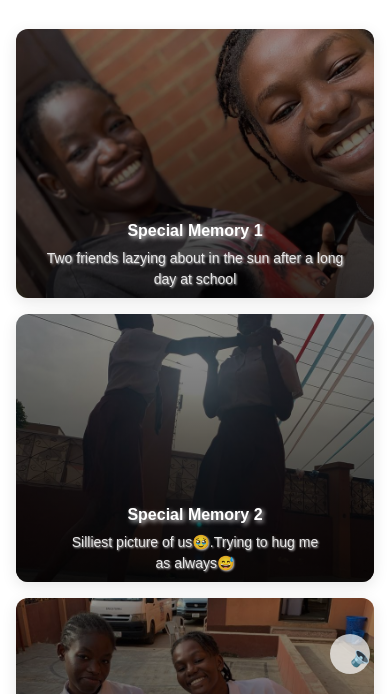
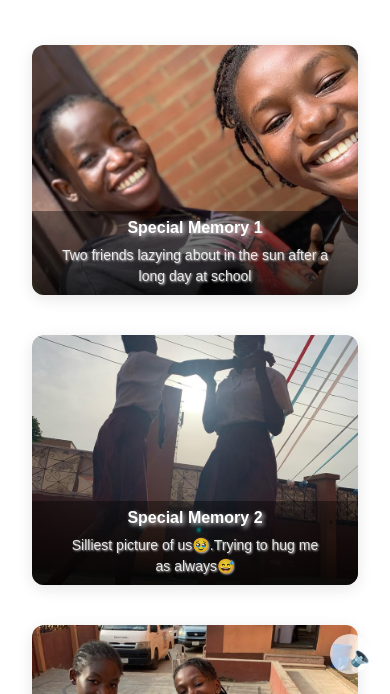
Before and after one commit to AkoredeAzeez/Nifemi, a plain HTML site: page src/pages/memories.html in a window 390 px wide. Shown: the part 150-844 px from the top of the page. Drawn offline with Linux system fonts and the light colour scheme; a script that the page names is missing.

Commit message:
Update style.css

```diff
--- a/src/css/style.css
+++ b/src/css/style.css
@@ -243,18 +243,20 @@ button:hover {
 
 .memory-grid {
     display: grid;
-    grid-template-columns: repeat(auto-fit, minmax(min(100%, 300px), 1fr));
-    gap: clamp(1rem, 3vw, 2rem);
+    grid-template-columns: repeat(auto-fit, minmax(280px, 1fr));
+    gap: 2rem;
     width: 100%;
+    padding: 1rem;
 }
 
 .memory-item {
     position: relative;
     width: 100%;
-    aspect-ratio: 1;
+    height: 300px; /* Fixed height instead of aspect-ratio */
     border-radius: 12px;
     overflow: hidden;
     box-shadow: 0 4px 15px rgba(0, 0, 0, 0.1);
+    margin-bottom: 1rem; /* Add space between items */
 }
 
 .memory-image {
@@ -318,6 +320,7 @@ button:hover {
     margin: 0 auto;
     padding: 2rem;
     text-align: left;
+    font-size: 1.1rem;
 }
 
 .letter {
@@ -427,7 +430,21 @@ p {
 
     .memory-grid {
         grid-template-columns: 1fr;
-        gap: 1rem;
+        gap: 1.5rem;
+    }
+
+    .memory-item {
+        height: 250px; /* Slightly smaller on mobile */
+    }
+
+    .memory-overlay {
+        opacity: 1;
+        transform: translateY(0);
+        background: linear-gradient(
+            to top,
+            rgba(0, 0, 0, 0.8),
+            rgba(0, 0, 0, 0.4)
+        );
     }
 
     .landing-container,
@@ -438,6 +455,12 @@ p {
         margin: 0;
         border-radius: 0;
         width: 100%;
+    }
+
+    .letter-container {
+        padding: 1rem;
+        font-size: 1rem;
+        line-height: 1.6;
     }
 }
 
@@ -533,29 +556,21 @@ p {
 @media (max-width: 768px) {
     .memory-grid {
         grid-template-columns: 1fr;
-        gap: 1rem;
+        gap: 1.5rem;
     }
 
     .memory-item {
-        aspect-ratio: 4/3;
+        height: 250px; /* Slightly smaller on mobile */
     }
 
     .memory-overlay {
+        opacity: 1;
         transform: translateY(0);
         background: linear-gradient(
             to top,
             rgba(0, 0, 0, 0.8),
             rgba(0, 0, 0, 0.4)
         );
-        height: 100%;
-        display: flex;
-        flex-direction: column;
-        justify-content: flex-end;
-    }
-
-    .memory-image {
-        height: 100%;
-        object-fit: cover;
     }
 }
 
```
